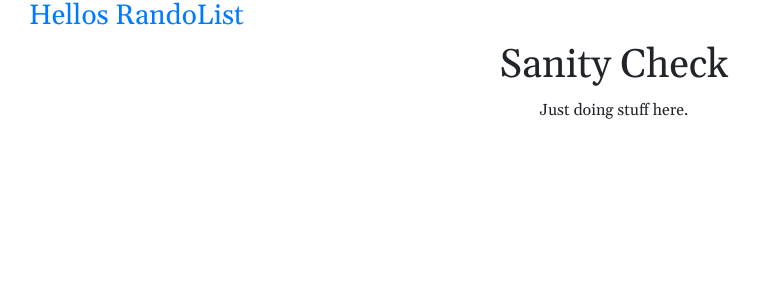
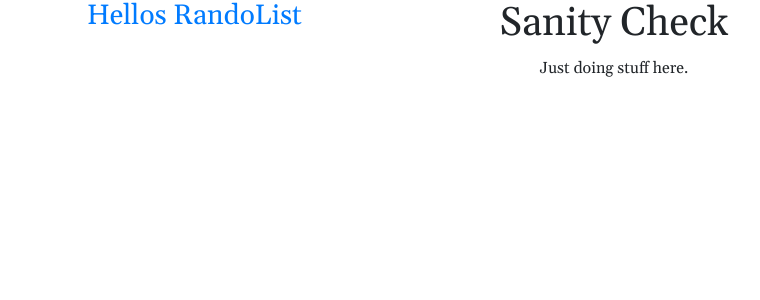
Before and after one commit to superjjang1/randolist, a React (Create React App) app: page / in a window 1280 px wide. Shown: the top 300 px of the page, without its empty margins (26-786 px from the left). Built offline with nearby package versions, Linux system fonts and the light colour scheme.

Commit message:
put in odl styling and moved somethings

```diff
--- a/src/components/NavBar/NavBar.css
+++ b/src/components/NavBar/NavBar.css
@@ -1,4 +1,28 @@
 
+.nav{
+    position: absolute;
+    width: 100%;
+    top: 0;
+    left: 10%;
+}
+.nav nav{
+    box-shadow: none;
+}
+.nav ul li{
+    color: white;
+    cursor: pointer;
+}
+.nav .nav-non-link{
+    padding: 0 15px;
+}
+.nav-non-link:hover{
+    border-bottom: 2px solid white;
+    background-color: initial;
+}
+.nav ul li:hover{
+    border-bottom: 2px solid white;
+    background-color: initial;
+}
 .login-modal {
     display: none;
     background-color: white;
```
